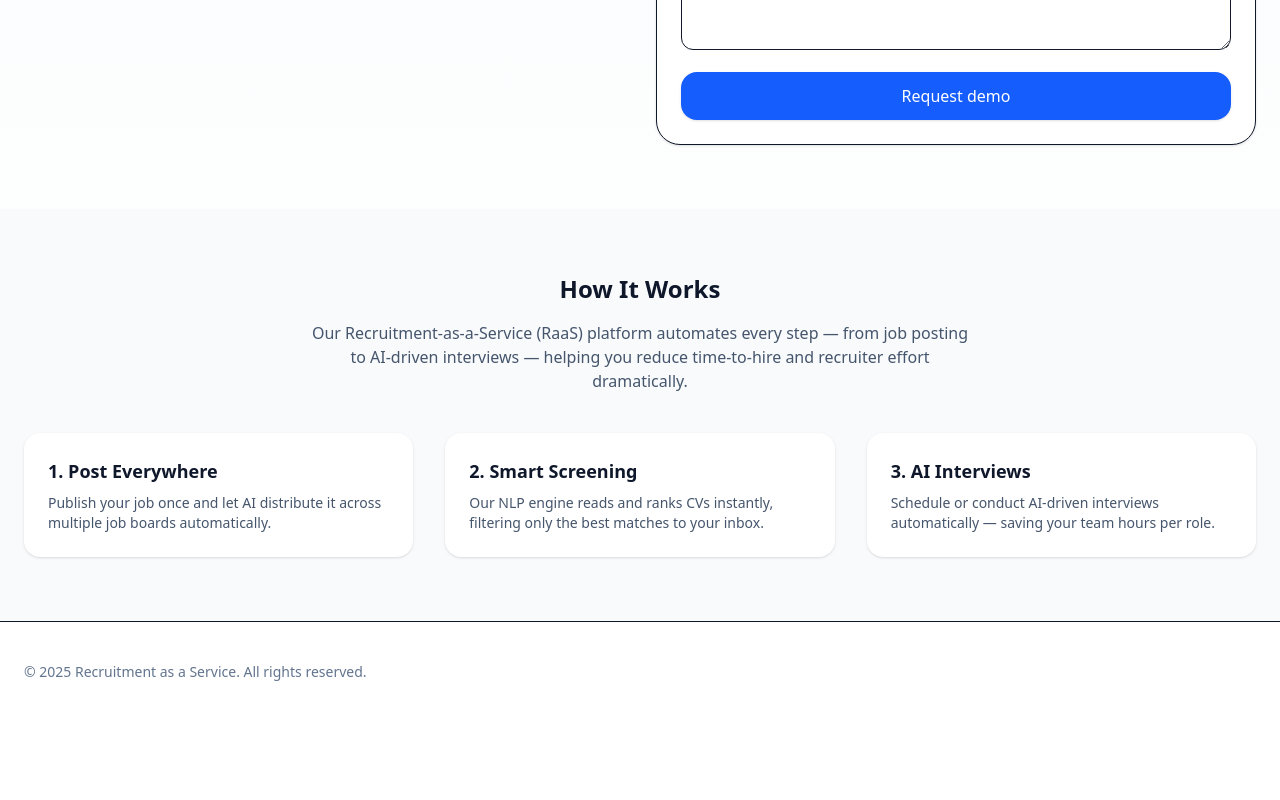
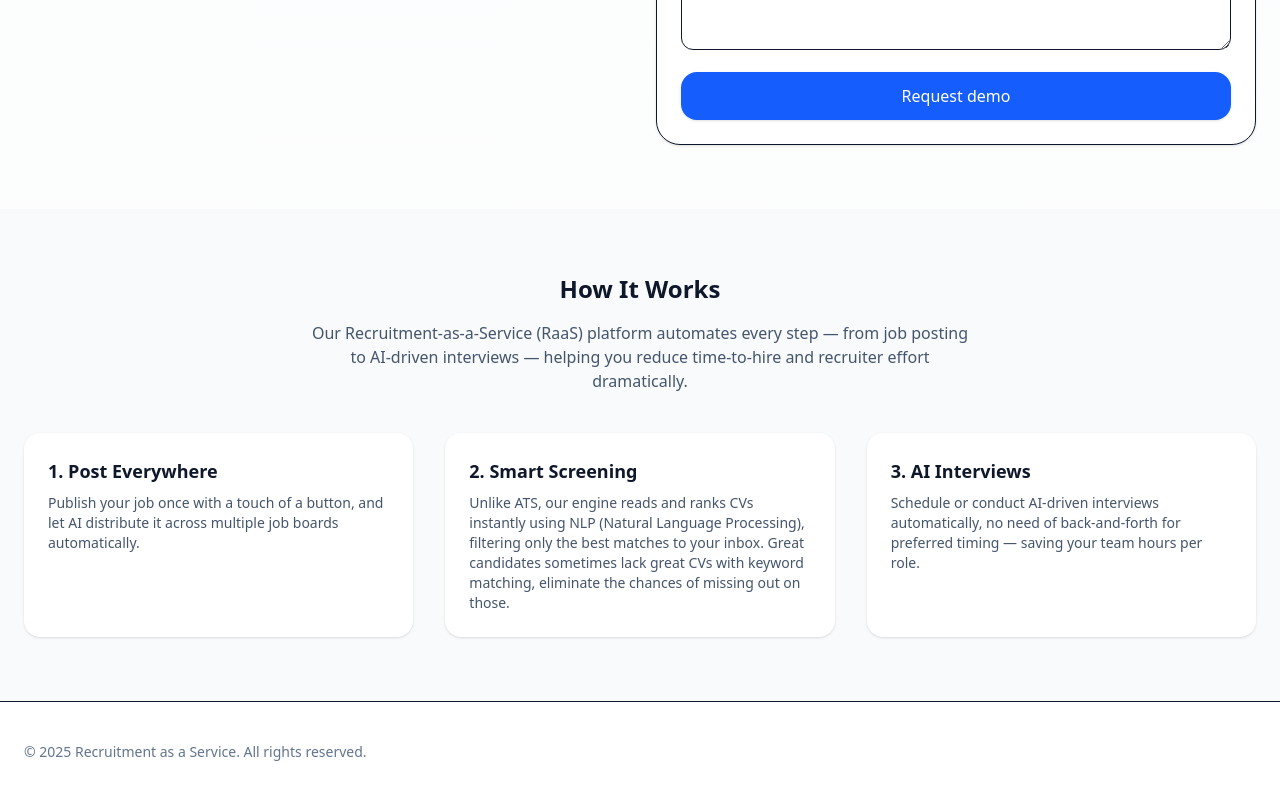
Before and after one commit to Roy-Jyo/aienablers, a Next.js app: page / in a window 1280 px wide. Shown: the part 1064-1864 px from the top of the page. Before the commit the page ends 1786 px from the top, so only its background shows below. Built offline with nearby package versions, Linux system fonts and the light colour scheme.

Commit message:
Add process document and update header

```diff
--- a/src/app/ui/DemoPage.tsx
+++ b/src/app/ui/DemoPage.tsx
@@ -184,19 +184,19 @@ React.useEffect(() => {
             <div className="rounded-2xl bg-white p-6 shadow-sm">
             <h3 className="text-lg font-semibold mb-2">1. Post Everywhere</h3>
             <p className="text-slate-600 text-sm">
-                Publish your job once and let AI distribute it across multiple job boards automatically.
+                Publish your job once with a touch of a button, and let AI distribute it across multiple job boards automatically.
             </p>
             </div>
             <div className="rounded-2xl bg-white p-6 shadow-sm">
             <h3 className="text-lg font-semibold mb-2">2. Smart Screening</h3>
             <p className="text-slate-600 text-sm">
-                Our NLP engine reads and ranks CVs instantly, filtering only the best matches to your inbox.
+                Unlike ATS, our engine reads and ranks CVs instantly using NLP (Natural Language Processing), filtering only the best matches to your inbox. Great candidates sometimes lack great CVs with keyword matching, eliminate the chances of missing out on those.
             </p>
             </div>
             <div className="rounded-2xl bg-white p-6 shadow-sm">
             <h3 className="text-lg font-semibold mb-2">3. AI Interviews</h3>
             <p className="text-slate-600 text-sm">
-                Schedule or conduct AI-driven interviews automatically — saving your team hours per role.
+                Schedule or conduct AI-driven interviews automatically, no need of back-and-forth for preferred timing — saving your team hours per role.
             </p>
             </div>
         </div>
```
